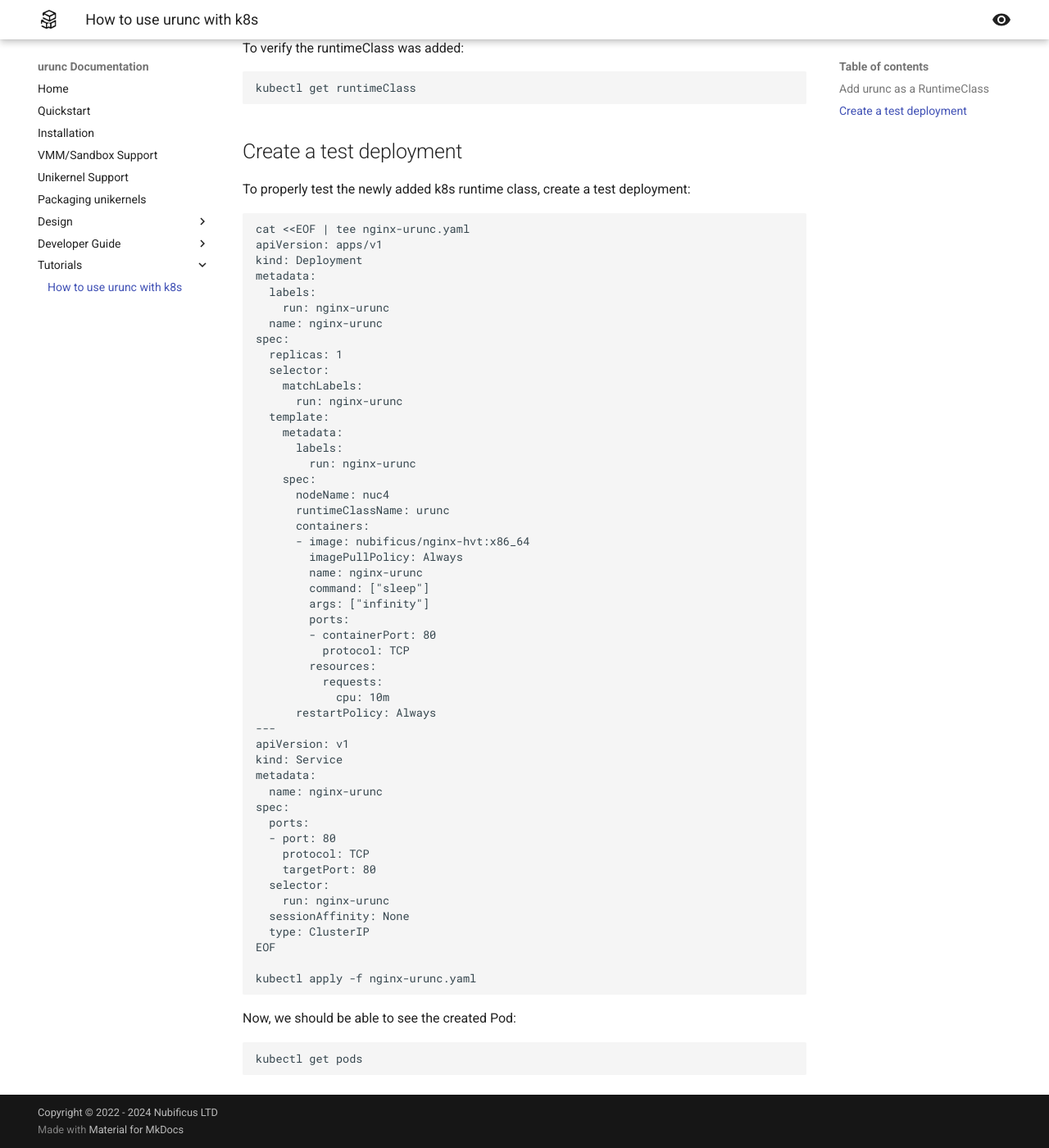
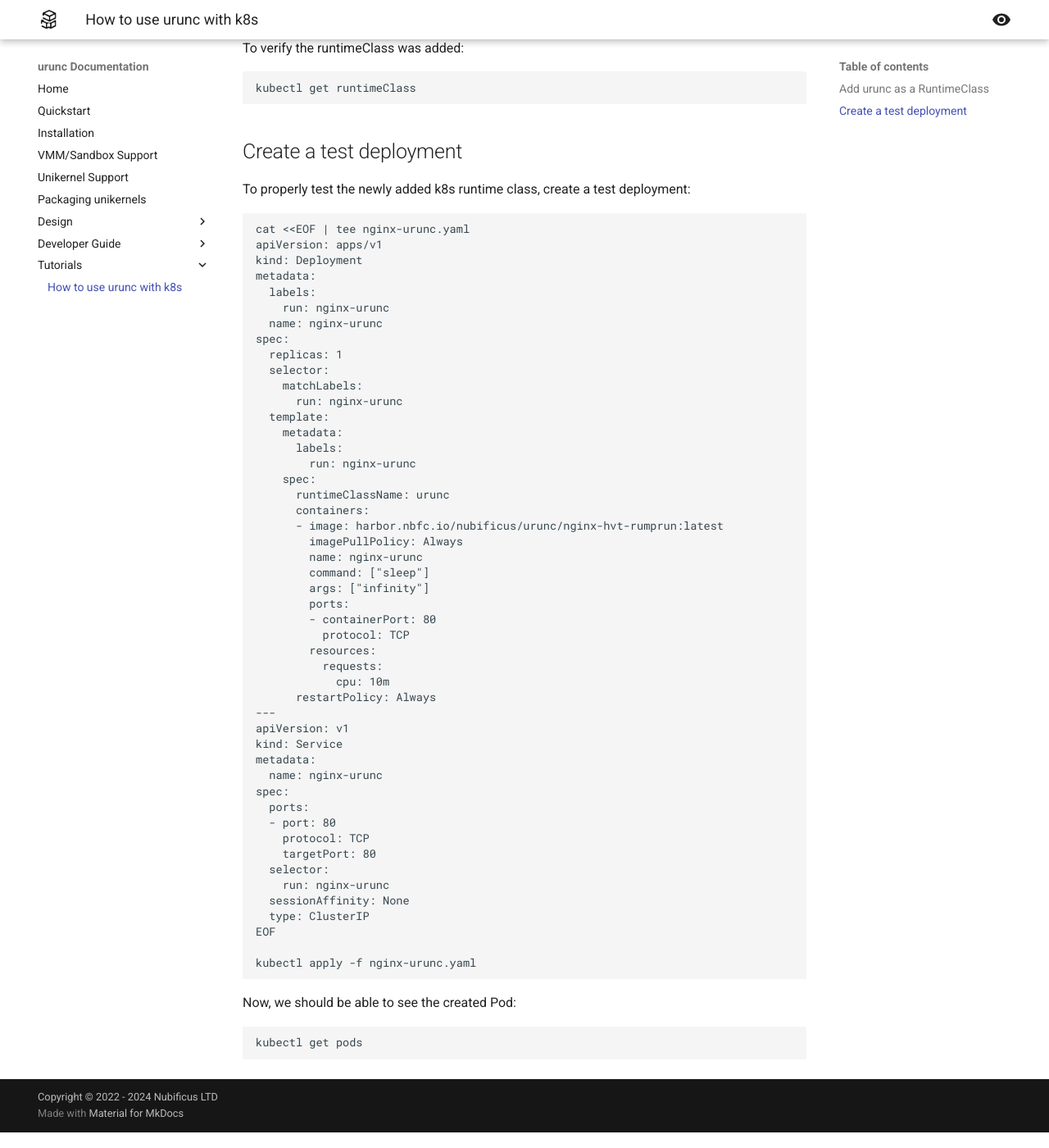
Before and after one commit to nubificus/urunc, an MkDocs documentation site: the page built from docs/tutorials/How-to-urunc-on-k8s.md, in a window 1280 px wide and 1400 px high, scrolled down 526 px. Shown: the whole window at 82% size. Built offline with MkDocs 1.6.1 and Material for MkDocs 9.7.7, drawn with Linux system fonts in a browser that asks for light colours.

Commit message:
fix(docs): Update yaml in kubernetes tutorial
The previous yaml was using an image that does not exist and it was also
specifying the node to deploy the container. Hence, as pointed out in
https://github.com/nubificus/urunc/issues/52#issuecomment-2561921038,
the deployment was not successful.

This commit updates the image and removes the nodeName field. Moreover,
a new nginx Rumprun image was created and addded in the list of existing
images.

PR: https://github.com/nubificus/urunc/pull/86
Signed-off-by: Charalampos Mainas <cmainas@nubificus.co.uk>
Reviewed-by: Georgios Ntoutsos <gntouts@nubificus.co.uk>
Approved-by: Georgios Ntoutsos <gntouts@nubificus.co.uk>

```diff
--- a/docs/tutorials/How-to-urunc-on-k8s.md
+++ b/docs/tutorials/How-to-urunc-on-k8s.md
@@ -46,10 +46,9 @@
       labels:
         run: nginx-urunc
     spec:
-      nodeName: nuc4
       runtimeClassName: urunc
       containers:
-      - image: nubificus/nginx-hvt:x86_64
+      - image: harbor.nbfc.io/nubificus/urunc/nginx-hvt-rumprun:latest
         imagePullPolicy: Always
         name: nginx-urunc
         command: ["sleep"]
```
Also changed, not shown: docs/Sample-images.md (+1 -0 lines), 1 other file.
